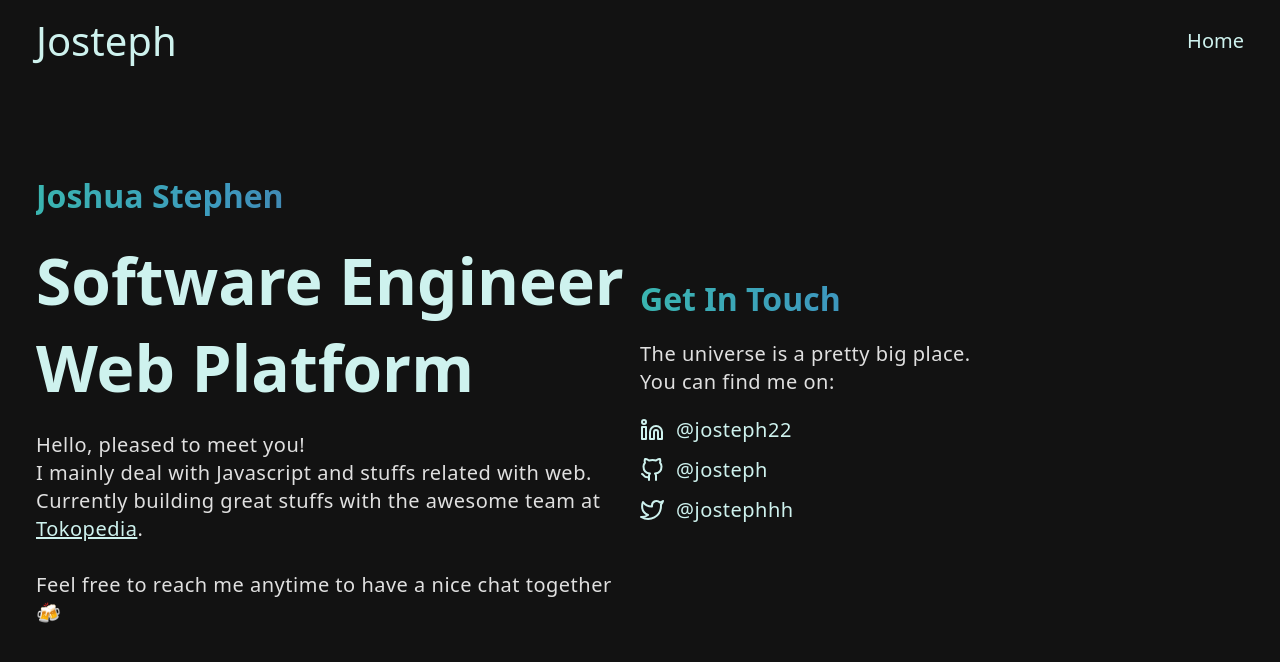
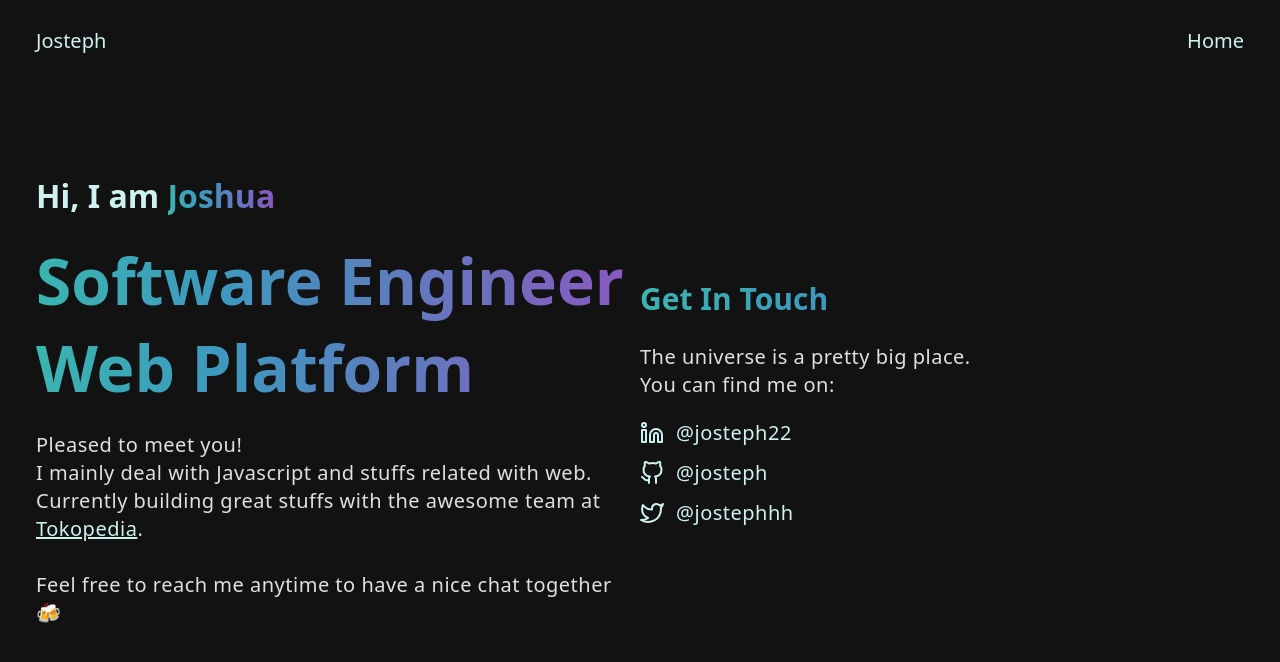
Before and after one commit to josteph/website, a Next.js app: page / in a window 1280 px wide. Shown: the top 662 px of the page. Built offline with nearby package versions, Linux system fonts and the light colour scheme.

Commit message:
feat: add 404 page

```diff
--- a/pages/index.tsx
+++ b/pages/index.tsx
@@ -4,16 +4,18 @@ import styles from '@styles/home.page.module.scss';
 
 export default function Home() {
   return (
-    <main className={styles.styMainContainer}>
+    <main className="main-container">
       <div className={styles.styMainInfo}>
-        <h1>Joshua Stephen</h1>
-        <h3>
+        <h1>
+          Hi, I am <span className="main-gradient">Joshua</span>
+        </h1>
+        <h3 className="main-gradient">
           Software Engineer
           <br />
           Web Platform
         </h3>
         <p className="text-secondary">
-          Hello, pleased to meet you!
+          Pleased to meet you!
           <br />
           I mainly deal with Javascript and stuffs related with web.
           <br />
@@ -24,7 +26,7 @@ export default function Home() {
         </p>
       </div>
       <div className={`${styles.styMainInfo} ${styles.styContactInfo}`}>
-        <h1>Get In Touch</h1>
+        <h2 className="main-gradient">Get In Touch</h2>
         <p className="text-secondary">
           The universe is a pretty big place.
           <br />
--- a/styles/globals.scss
+++ b/styles/globals.scss
@@ -66,7 +66,6 @@ a {
 }
 
 .nav-logo {
-  font-size: 2rem;
   padding-left: 12px;
 }
 
@@ -86,3 +85,50 @@ a {
     margin-left: 12px;
   }
 }
+
+.main-gradient {
+  background-image: linear-gradient(to right, #3ab5b0 0%, #3d99be 30%, #8b56bf 100%);
+  text-decoration: none;
+  -webkit-background-clip: text;
+  background-clip: text;
+  -webkit-text-fill-color: transparent;
+}
+
+.main-container {
+  position: relative;
+  padding: 0 36px;
+  height: 100vh;
+  display: flex;
+  flex-wrap: wrap;
+
+  > div {
+    display: block;
+    margin: auto;
+  }
+
+  @media only screen and (max-width: 767px) {
+    padding-top: 80px;
+  }
+}
+
+.ani-link {
+  text-decoration: none;
+
+  &::before {
+    content: "";
+    position: absolute;
+    height: 1px;
+    width: 40%;
+    top: 1.5rem;
+    left: 0;
+    bottom: 0;
+    background-image: linear-gradient(to right, #3ab5b0 0%, #3d99be 30%, #8b56bf 100%);
+    transition: width .3s;
+  }
+
+  &:hover {
+    &::before {
+      width: 100%;
+    }
+  }
+}
--- a/styles/home.page.module.scss
+++ b/styles/home.page.module.scss
@@ -1,30 +1,14 @@
-.styMainContainer {
-  position: relative;
-  padding: 0 36px;
-  height: 100vh;
-  display: flex;
-  flex-wrap: wrap;
-}
-
 .styMainInfo {
-  display: block;
-  margin: auto;
   margin-left: 0;
   width: 50%;
 
   @media only screen and (max-width: 767px) {
     width: 100%;
-    padding-top: 80px;
   }
 
   h1 {
     font-size: 32px;
     margin-bottom: 0;
-    background-image: linear-gradient(to right, #3ab5b0 0%, #3d99be 31%, #56317a 100%);
-    text-decoration: none;
-    -webkit-background-clip: text;
-    background-clip: text;
-    -webkit-text-fill-color: transparent;
   }
 
   h3 {
```
Also changed, not shown: pages/404.tsx (added, +19 -0 lines), next-env.d.ts (added).
